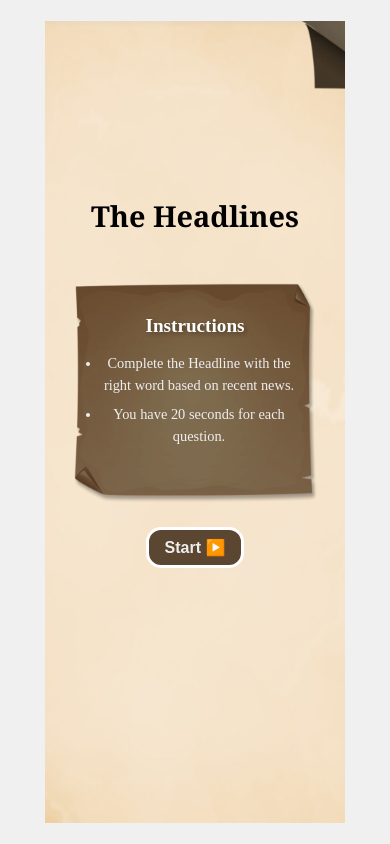
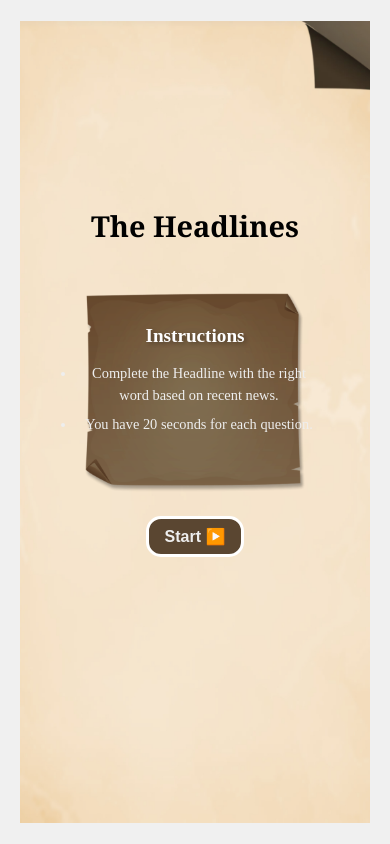
Before and after one commit to Kalmeshwar27/headlinesreact, a React (Create React App) app: page / in a window 390 px wide. Built offline with nearby package versions, Linux system fonts and the light colour scheme.

Commit message:
upfated code

```diff
--- a/src/App.css
+++ b/src/App.css
@@ -549,7 +549,7 @@ body {
     background-repeat: no-repeat;
     background-position: center;
     width: 100%;
-    max-width: 300px;
+    max-width: 350px;
     margin: 1rem auto;
     padding: 1rem;
   }
@@ -569,7 +569,7 @@ body {
   .container {
     padding: 1rem;
     width: 100%;
-    max-width: 350px;
+    max-width: 325px;
     background-image: url('./assets/images/bg27.jpg');
     background-size: cover;
     background-position: center;
@@ -658,7 +658,7 @@ body {
   background-repeat: no-repeat;
   background-position: center;
   width: 100%;
-  max-width: 325px; /* Match start-screen */
+  max-width: 350px; /* Match start-screen */
   margin: 1rem auto;
   padding: 1rem;
   box-sizing: border-box;
```
